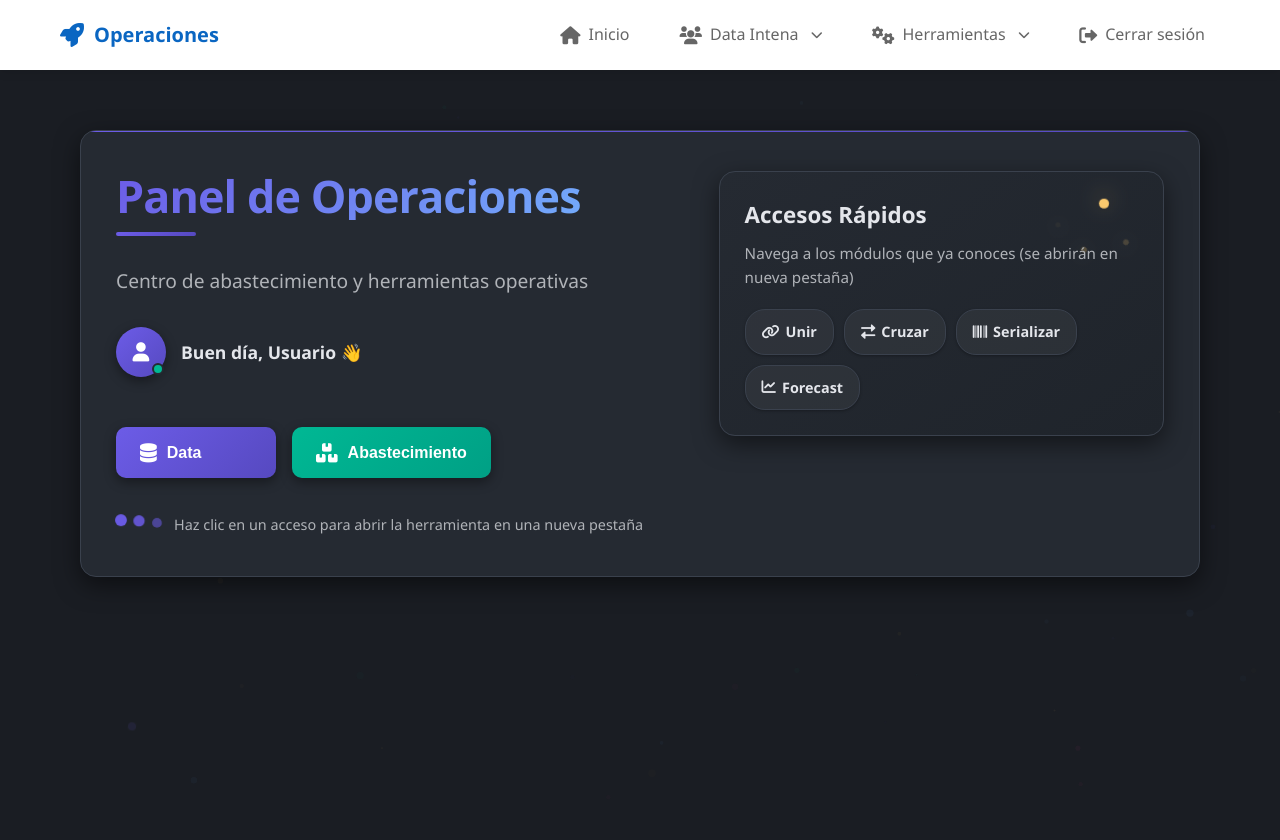
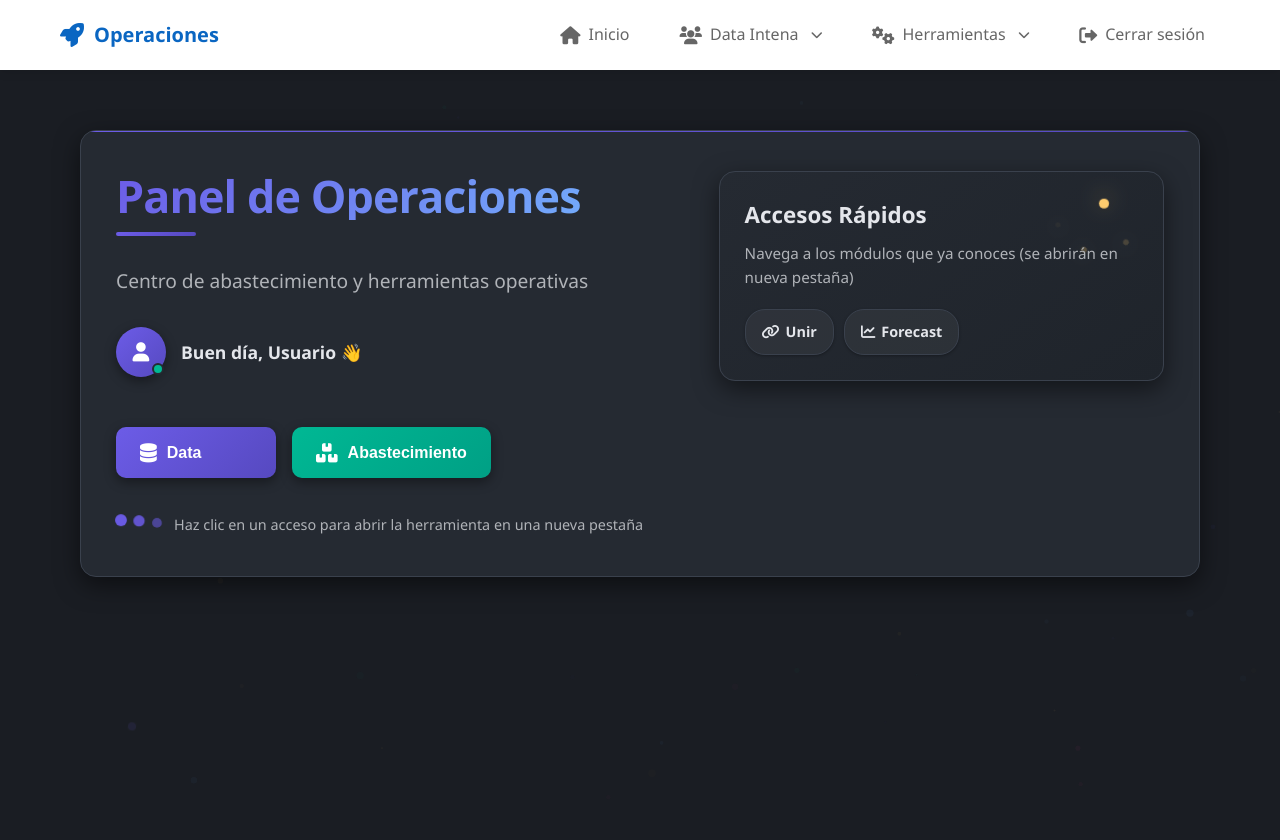
Before and after one commit to herrenojuliancoltrade/Abastecimiento-Homecenter, a Flask app: template templates/abastecimientos.html in a window 1280 px wide. Shown: the top 840 px of the page. Run offline with Flask 3, Linux system fonts and the light colour scheme; the template is opened without the code that fills it, so the values that code supplies are empty; parts of the project's set-up code (start-up, migrations or seed data) failed here and were passed over.

```diff
--- a/conexiones/login.json
+++ b/conexiones/login.json
@@ -3,7 +3,7 @@
     "email": "lorenacalderon@gmail.com",
     "username": "lorecalderon",
     "name": "Lorena Calderon",
-    "password": "1",
+    "password": "Coltrade2026",
     "id_rol": "1",
     "rol": "administrador",
     "id_area": "1",
--- a/templates/abastecimientos.html
+++ b/templates/abastecimientos.html
@@ -82,14 +82,6 @@
                 <i class="fas fa-link"></i>
                 Unir
               </a>
-              <a class="pill track-link" href="/cruzar/" target="_blank" rel="noopener noreferrer">
-                <i class="fas fa-exchange-alt"></i>
-                Cruzar
-              </a>
-              <a class="pill track-link" href="/serializarventas/" target="_blank" rel="noopener noreferrer">
-                <i class="fas fa-barcode"></i>
-                Serializar
-              </a>
               <a class="pill track-link" href="/forecast/" target="_blank" rel="noopener noreferrer">
                 <i class="fas fa-chart-line"></i>
                 Forecast
@@ -161,14 +153,6 @@
               <i class="fas fa-bullseye"></i>
               Metas
             </a>
-            <a class="ghost track-link modal-link" href="/coltrade/" target="_blank" rel="noopener noreferrer">
-              <i class="fas fa-building"></i>
-              Coltrade
-            </a>
-            <a class="ghost track-link modal-link" href="/claro/" target="_blank" rel="noopener noreferrer">
-              <i class="fas fa-wifi"></i>
-              Claro
-            </a>
           </div>
         </div>
       </div>
@@ -205,16 +189,8 @@
               </a>
             </li>
             <li>
-              <a class="track-link modal-link" href="/cruzar/" target="_blank" rel="noopener noreferrer">
-                <i class="fas fa-exchange-alt"></i>
-                Cruzar archivos
-              </a>
             </li>
             <li>
-              <a class="track-link modal-link" href="/serializarventas/" target="_blank" rel="noopener noreferrer">
-                <i class="fas fa-barcode"></i>
-                Serializar ventas
-              </a>
             </li>
           </ul>
         </div>
@@ -234,7 +210,7 @@
       </div>
     </div>
   </div>
-
+  <!-- Accesos Rápidos -->
 </section>
 
 <script src="{{ url_for('static', filename='js/abastecimientos.js') }}" defer></script>
--- a/templates/navbar.html
+++ b/templates/navbar.html
@@ -114,13 +114,19 @@
         <span>Forecast</span>
       </a>
     </li>
+    <li class="dropdown-item">
+      <a href="/unir/" class="dropdown-link track-link" target="_blank" rel="noopener noreferrer">
+        <i class="fas fa-link dropdown-icon"></i>
+        <span>Unir</span>
+      </a>
+    </li>
   </ul>
 </li>
 
 
 
 
-                <!-- NUEVO: Botón Cerrar sesión -->
+                <!-- Accesos Rápidos -->
                 <li class="nav-item">
                     <!-- uso de button para evitar navegación; estilo igual que .nav-link -->
                     <button id="logout-btn" class="nav-link btn-logout" type="button" aria-label="Cerrar sesión">
```
